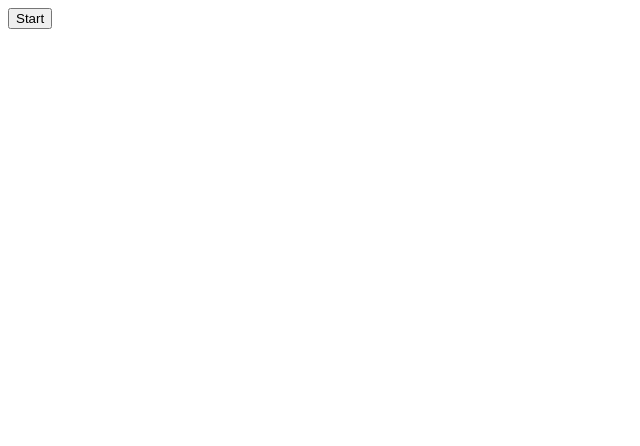
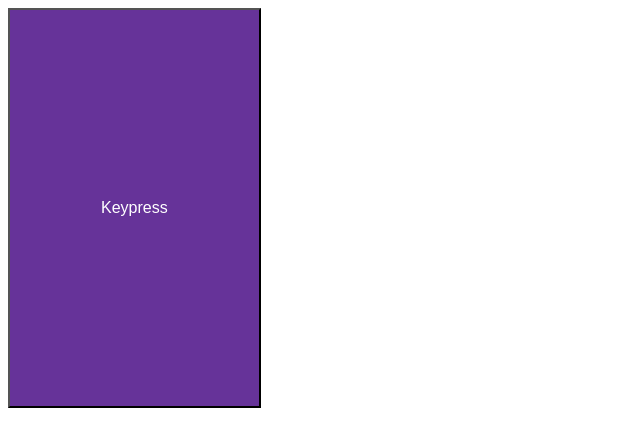
Before and after one commit to thaiMao/audio_worklet_shared_array_buffer_pattern, a website built with webpack: page index.html in a window 1280 px wide. Shown: the whole page, without its empty margins (0-640 px from the left). Built offline with nearby package versions, Linux system fonts and the light colour scheme.

Commit message:
basic button styles

```diff
--- a/index.html
+++ b/index.html
@@ -4,9 +4,10 @@
     <meta charset="UTF-8" />
     <meta name="viewport" content="width=device-width, initial-scale=1.0" />
     <title>Woklet & SAB</title>
+    <link rel="stylesheet" href="styles.css" />
   </head>
   <body>
-    <button id="btn">Start</button>
+    <button id="btn">Keypress</button>
   </body>
   <script src="index.js"></script>
 </html>
--- /dev/null
+++ b/styles.css
@@ -0,0 +1,11 @@
+button {
+  height: 400px;
+  width: 20%;
+  background-color: rebeccapurple;
+  font-size: 16px;
+  color: white;
+}
+
+button:hover {
+  cursor: pointer;
+}
```
